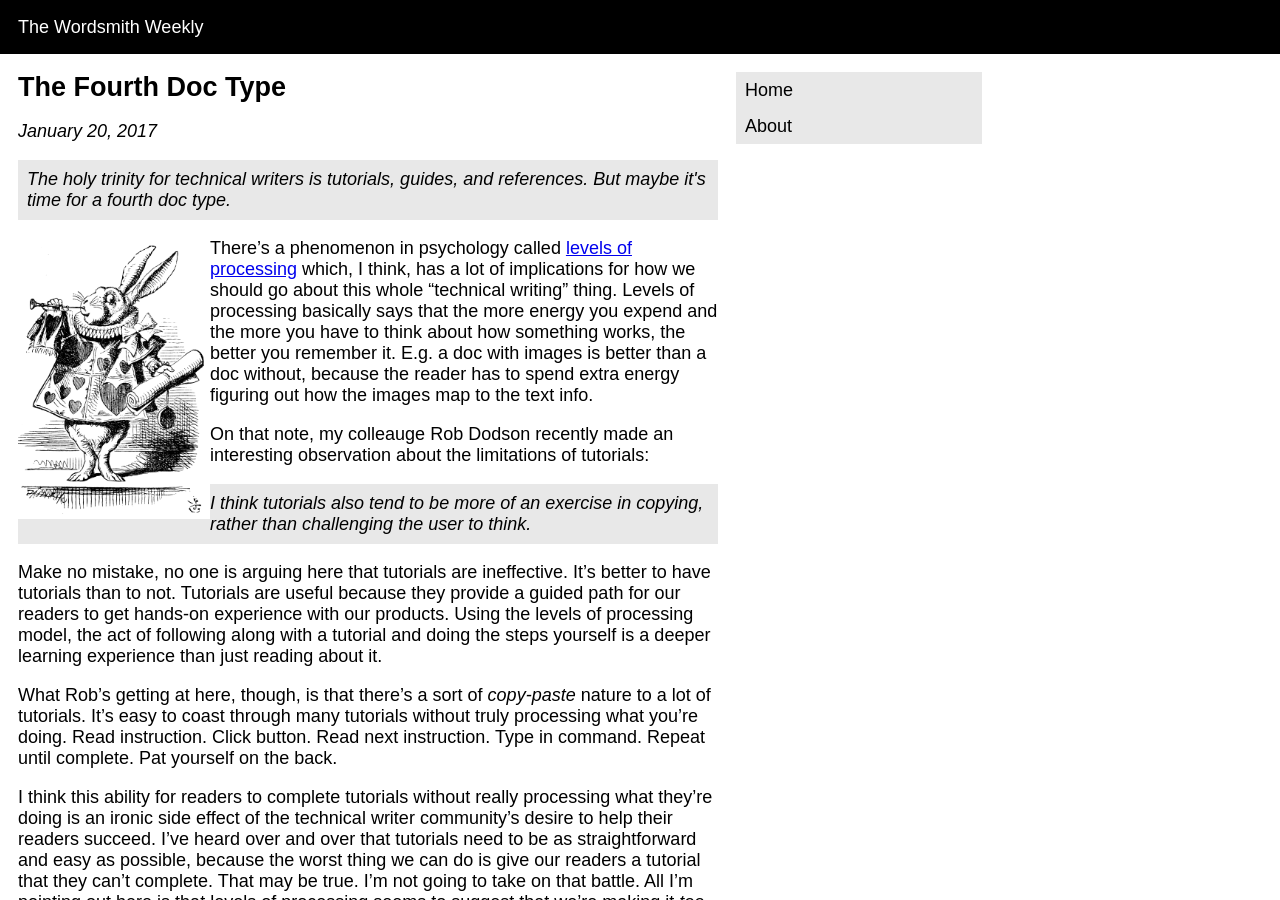
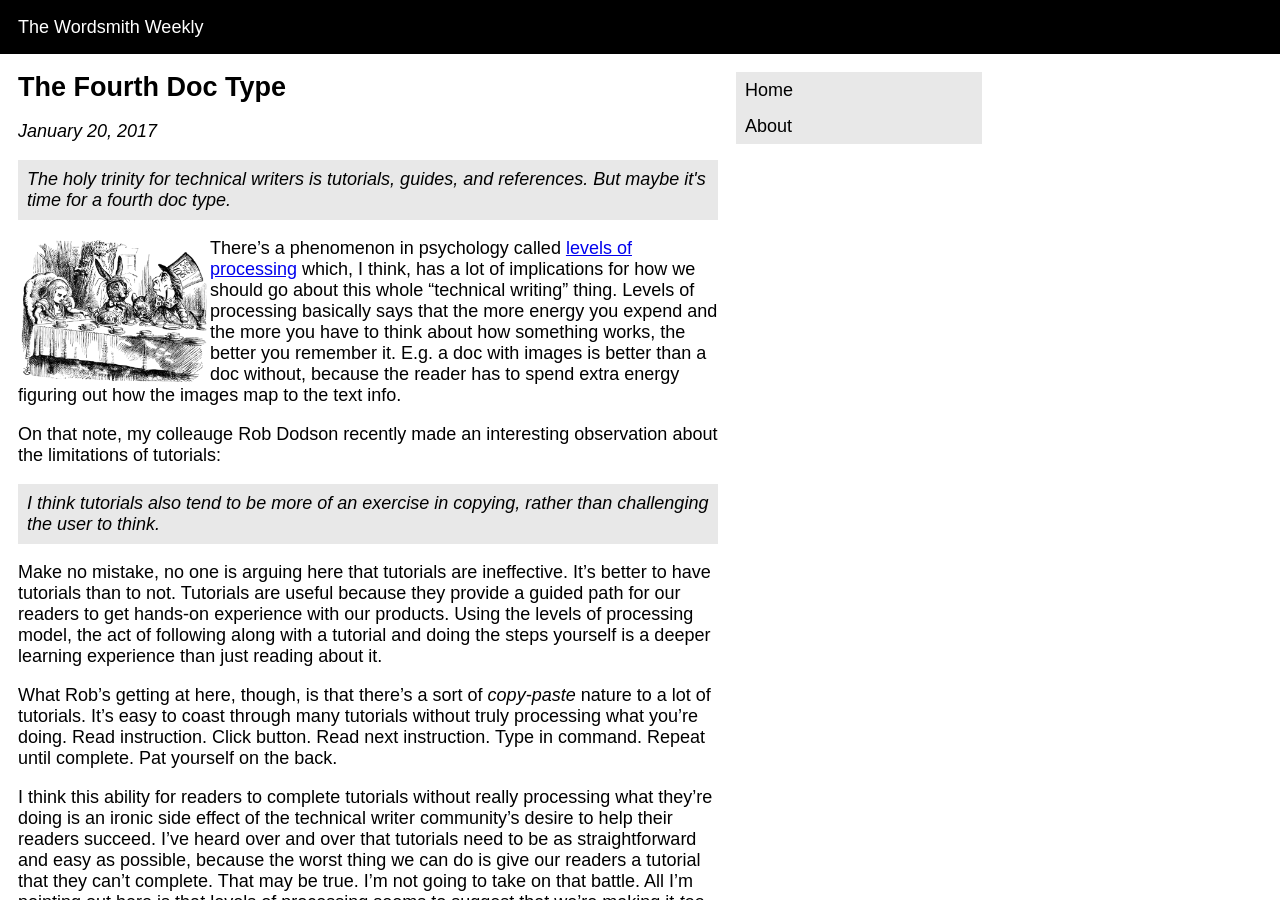
Before and after one commit to kaycebasques/wordsmithweekly, a Jekyll site: the page built from _posts/2017-01-20-the-fourth-doc-type.markdown, in a window 1280 px wide and 900 px high. Built offline with Jekyll 4.4.1, drawn with Linux system fonts in a browser that asks for light colours.

Commit message:
update leader for "fourth doc type" post

```diff
--- a/_posts/2017-01-20-the-fourth-doc-type.markdown
+++ b/_posts/2017-01-20-the-fourth-doc-type.markdown
@@ -7,8 +7,8 @@ summary: "The holy trinity for technical writers is tutorials,
 guides, and references. But maybe it's time for a fourth doc type."
 ---
 
-<img src="/imgs/rabbit.png" class="content__leader"
-     alt="An Irrelevant Image Of The White Rabbit"/>
+<img src="/imgs/mad-tea-party.png" class="content__leader"
+     alt="An Irrelevant Image Of The Mad Tea Party"/>
 
 There's a phenomenon in psychology called [levels of processing][LOP] which,
 I think, has a lot of implications for how we should go about this whole
```
Also changed, not shown: imgs/mad-tea-party.png (added), imgs/rabbit.png (deleted).
